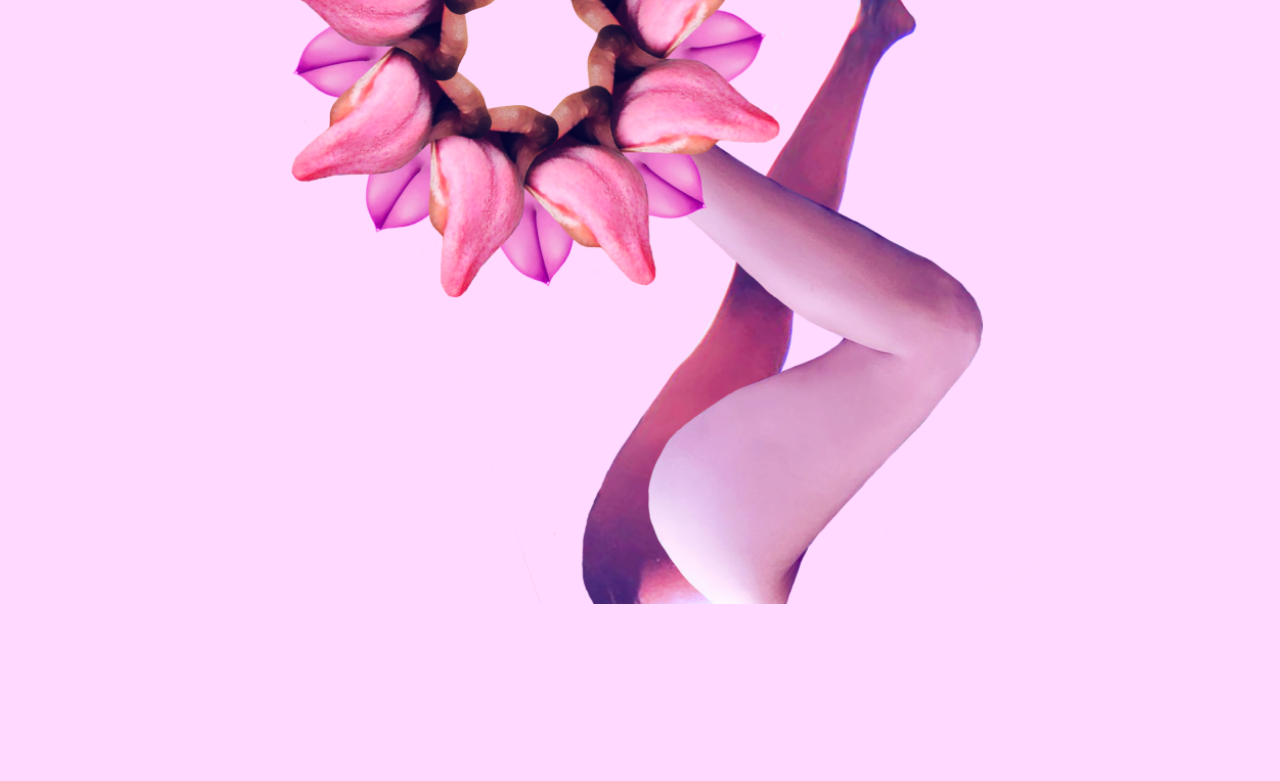
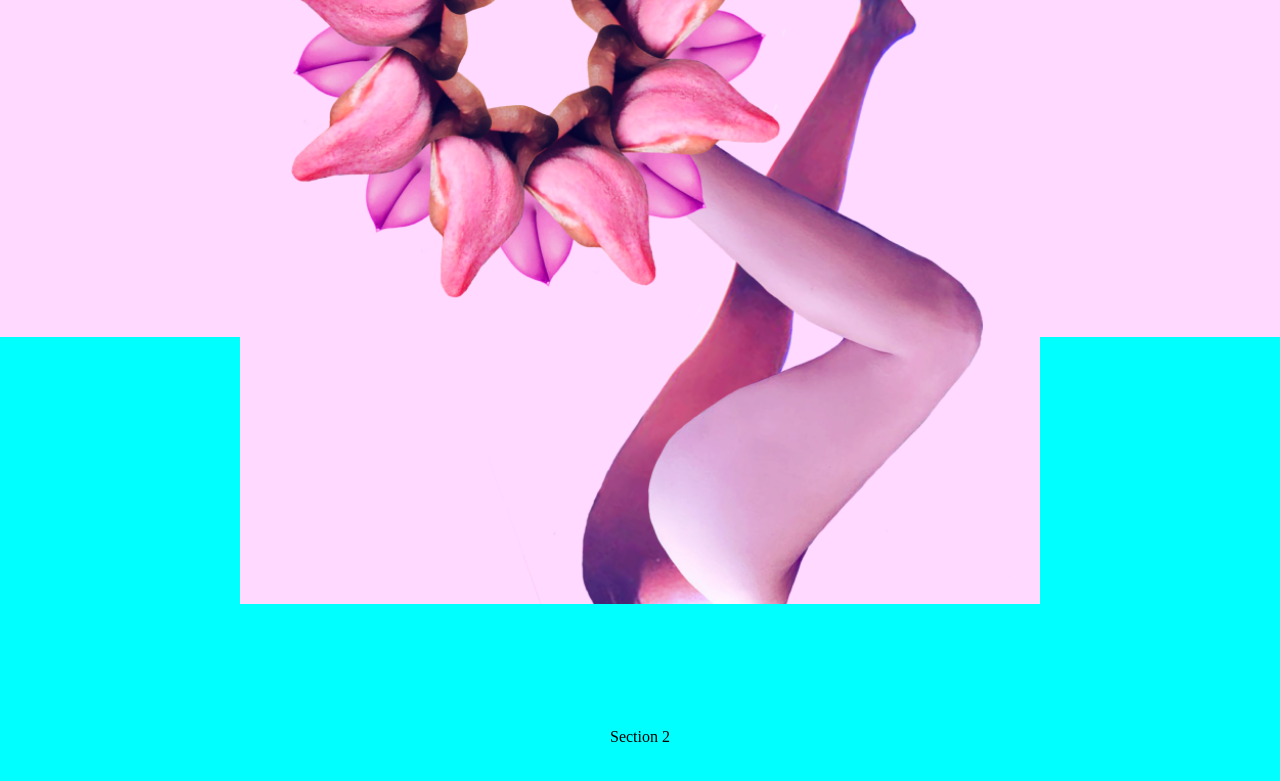
Before and after one commit to gitkorv/botanik, a plain HTML site: page index.html in a window 1280 px wide. Shown: the part 463-1244 px from the top of the page. Before the commit the page ends 1067 px from the top, so only its background shows below. Drawn offline with Linux system fonts and the light colour scheme; a web font is replaced by a local one.

Commit message:
added second section

```diff
--- a/index.html
+++ b/index.html
@@ -45,7 +45,9 @@
 
     </section>
 
-
+    <section class="section section-two">
+        <div class="sec2">Section 2</div>
+    </section>
 </body>
 
 </html>
--- a/style.css
+++ b/style.css
@@ -58,9 +58,9 @@ body {
 
 
 
-.section {
+.section-home {
     position: relative;
-    height: 100%;
+    height: 100vh;
     width: 100%;
     display: grid;
     grid-template-areas:
@@ -70,6 +70,14 @@ body {
     grid-template-columns: repeat(5, 1fr);
     grid-template-rows: 20px repeat(2, 1fr);
     padding: 20px 20px 0 20px;
+}
+
+.section-two {
+    display: flex;
+    height: 100vh;
+    align-items: center;
+    justify-content: center;
+    background-color: aqua;
 }
 
 .nav {
```
